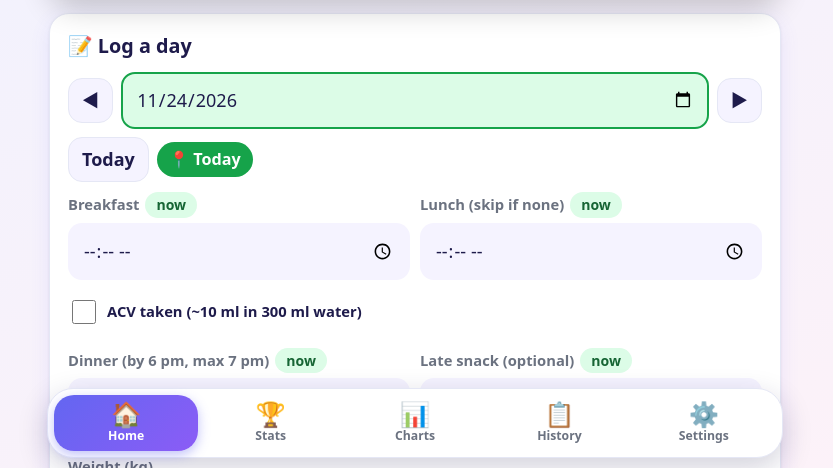
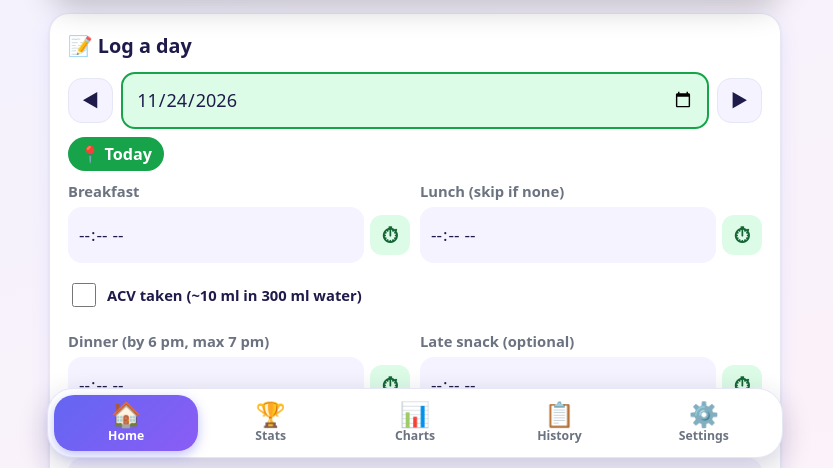
Before and after one commit to vickymartin1993/fasting_diet_tracker, a plain HTML site: page index.html in a window 1280 px wide. Shown: the part 332-800 px from the top of the page, without its empty margins (225-1058 px from the left). Drawn offline with Linux system fonts and the light colour scheme.

Commit message:
Single Today control; tidy now buttons beside time inputs
Co-authored-by: copilot-swe-agent[bot] <198982749+Copilot@users.noreply.github.com>

```diff
--- a/app.js
+++ b/app.js
@@ -428,9 +428,9 @@ $('bed').oninput = $('wake').oninput = checkSleep;
 const dayKind = d => { const t = ymd(new Date()); return d === t ? 'day-today' : d < t ? 'day-past' : 'day-future'; };
 function fillForm() {
   const e = entry($('date').value) || {};
-  const k = dayKind($('date').value), b = $('dayBadge');
+  const k = dayKind($('date').value), b = $('todayBtn');
   b.className = 'daybadge ' + k;
-  b.textContent = k === 'day-today' ? '📍 Today' : k === 'day-past' ? '🕘 Past day – editing an earlier entry' : '🔮 Future day – not yet happened';
+  b.textContent = k === 'day-today' ? '📍 Today' : k === 'day-past' ? '🕘 Past day – tap to go to today' : '🔮 Future day – tap to go to today';
   $('date').className = k;
   TIMES.forEach(k => $(k).value = e[k] || '');
   $('acv').checked = !!e.acv; $('weight').value = e.weight ?? '';
--- a/index.html
+++ b/index.html
@@ -26,14 +26,15 @@
   input,select,textarea{padding:13px;width:100%;background:var(--soft);color:var(--fg);border:2px solid transparent;border-radius:14px;font:inherit;transition:border .15s,background .15s}
   input:focus,select:focus,textarea:focus{outline:none;border-color:var(--accent);background:var(--card)}
   input[type=checkbox]{width:26px;height:26px;padding:0;accent-color:var(--accent)}
-  .grid{display:grid;grid-template-columns:1fr 1fr;gap:10px}
+  .grid{display:grid;grid-template-columns:minmax(0,1fr) minmax(0,1fr);gap:10px}
   .grid .full{grid-column:1/-1}
   .inl{display:flex;gap:8px;align-items:center}
   button{padding:13px 18px;margin:10px 8px 0 0;border:0;border-radius:14px;background:linear-gradient(135deg,var(--accent),var(--accent2));color:#fff;cursor:pointer;font:inherit;font-weight:700;box-shadow:0 4px 12px #6366f155;transition:transform .1s}
   button:active{transform:scale(.96)}
   button.sec{background:var(--soft);color:var(--fg);box-shadow:none;border:1px solid var(--line)} button.mini{padding:9px 13px;margin:0}
   button.chip{background:var(--soft);color:var(--fg);margin:0 4px 0 0;font-weight:600;box-shadow:none} button.chip.on{background:linear-gradient(135deg,var(--accent),var(--accent2));color:#fff;box-shadow:0 3px 8px #6366f155}
-  button.nowb{padding:3px 11px;margin:0 0 0 6px;font-size:.78rem;background:#dcfce7;color:#166534;box-shadow:none}
+  .trow{display:flex;gap:6px;align-items:center}.trow input::-webkit-calendar-picker-indicator{display:none}.trow input{flex:1;min-width:0;padding-left:8px;padding-right:6px;font-size:.95rem}
+  button.nowb{padding:0;margin:0;width:40px;height:40px;flex:none;font-size:1.2rem;background:#dcfce7;color:#166534;box-shadow:none;border-radius:12px}
   button#del{background:#fee2e2;color:#991b1b;box-shadow:none}
   .warn{color:#b45309;font-size:.85rem;font-weight:600} .bad{color:#dc2626;font-size:.85rem;font-weight:600}
   #banner{display:none;padding:13px 15px;border-radius:16px;background:linear-gradient(135deg,#fef3c7,#fde68a);color:#78350f;margin:8px 0 14px;font-size:.85rem;font-weight:600}
@@ -108,13 +109,13 @@
       <input type="date" id="date">
       <button class="sec mini" id="next">▶</button>
     </div>
-    <div class="inl" style="margin-top:8px"><button class="sec mini" id="todayBtn">Today</button><span id="dayBadge" class="daybadge"></span></div>
+    <button id="todayBtn" class="daybadge" style="margin-top:8px;border:0;box-shadow:none"></button>
     <div class="grid">
-      <div><label>Breakfast<button class="nowb" data-now="breakfast">now</button></label><input type="time" id="breakfast"></div>
-      <div><label>Lunch (skip if none)<button class="nowb" data-now="lunch">now</button></label><input type="time" id="lunch"></div>
+      <div><label>Breakfast</label><div class="trow"><input type="time" id="breakfast"><button class="nowb" data-now="breakfast" title="Fill current time">⏱</button></div></div>
+      <div><label>Lunch (skip if none)</label><div class="trow"><input type="time" id="lunch"><button class="nowb" data-now="lunch" title="Fill current time">⏱</button></div></div>
       <div class="full inl" style="margin-top:6px"><input type="checkbox" id="acv" style="width:24px"><label for="acv" style="margin:0;color:var(--fg)">ACV taken (~10 ml in 300 ml water)</label></div>
-      <div><label>Dinner (by 6 pm, max 7 pm)<button class="nowb" data-now="dinner">now</button></label><input type="time" id="dinner"><div id="dinnerMsg"></div></div>
-      <div><label>Late snack (optional)<button class="nowb" data-now="extra">now</button></label><input type="time" id="extra"></div>
+      <div><label>Dinner (by 6 pm, max 7 pm)</label><div class="trow"><input type="time" id="dinner"><button class="nowb" data-now="dinner" title="Fill current time">⏱</button></div><div id="dinnerMsg"></div></div>
+      <div><label>Late snack (optional)</label><div class="trow"><input type="time" id="extra"><button class="nowb" data-now="extra" title="Fill current time">⏱</button></div></div>
       <div class="full"><label>Weight (kg)</label><input type="number" id="weight" step="0.1" min="0" inputmode="decimal"></div>
     </div>
     <h3 style="margin-top:18px">😴 Last night's sleep</h3>
@@ -304,7 +305,7 @@ function showTab(t) {
 document.querySelectorAll('nav button').forEach(b => b.addEventListener('click', () => showTab(b.dataset.tab)));
 document.querySelectorAll('[data-goto]').forEach(b => b.addEventListener('click', () => showTab(b.dataset.goto)));
 </script>
-<script src="chart.umd.js?v=9"></script>
-<script src="app.js?v=9"></script>
+<script src="chart.umd.js?v=13"></script>
+<script src="app.js?v=13"></script>
 </body>
 </html>
--- a/sw.js
+++ b/sw.js
@@ -1,5 +1,5 @@
-const CACHE = 'mt-v9';
-const ASSETS = ['./', 'index.html', 'app.js?v=9', 'chart.umd.js?v=9', 'manifest.webmanifest', 'icon.svg', 'icon-192.png', 'icon-512.png'];
+const CACHE = 'mt-v13';
+const ASSETS = ['./', 'index.html', 'app.js?v=13', 'chart.umd.js?v=13', 'manifest.webmanifest', 'icon.svg', 'icon-192.png', 'icon-512.png'];
 self.addEventListener('install', e => e.waitUntil(caches.open(CACHE).then(c => c.addAll(ASSETS)).then(() => self.skipWaiting())));
 self.addEventListener('activate', e => e.waitUntil(caches.keys().then(k => Promise.all(k.filter(x => x !== CACHE).map(x => caches.delete(x)))).then(() => self.clients.claim())));
 self.addEventListener('fetch', e => {
```
